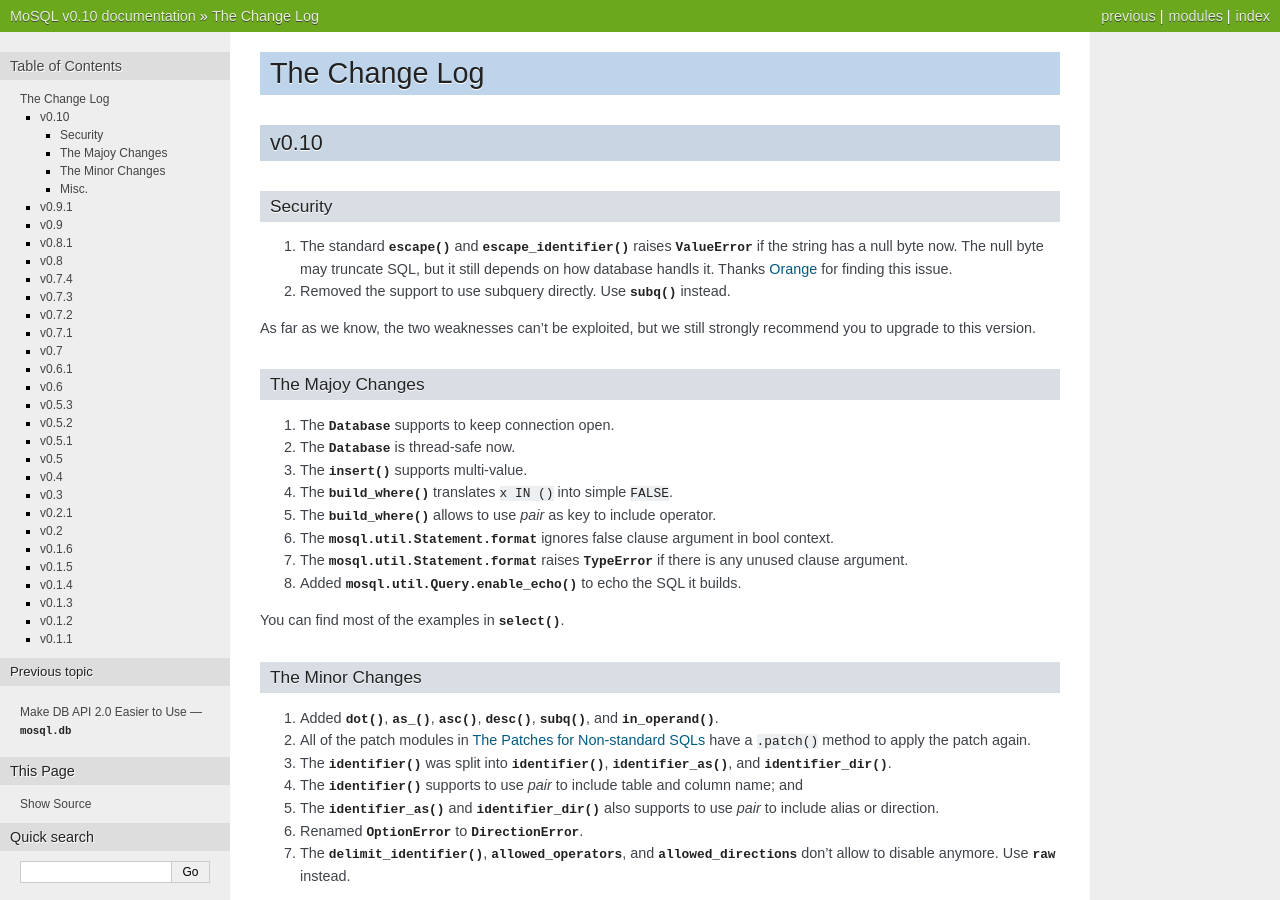
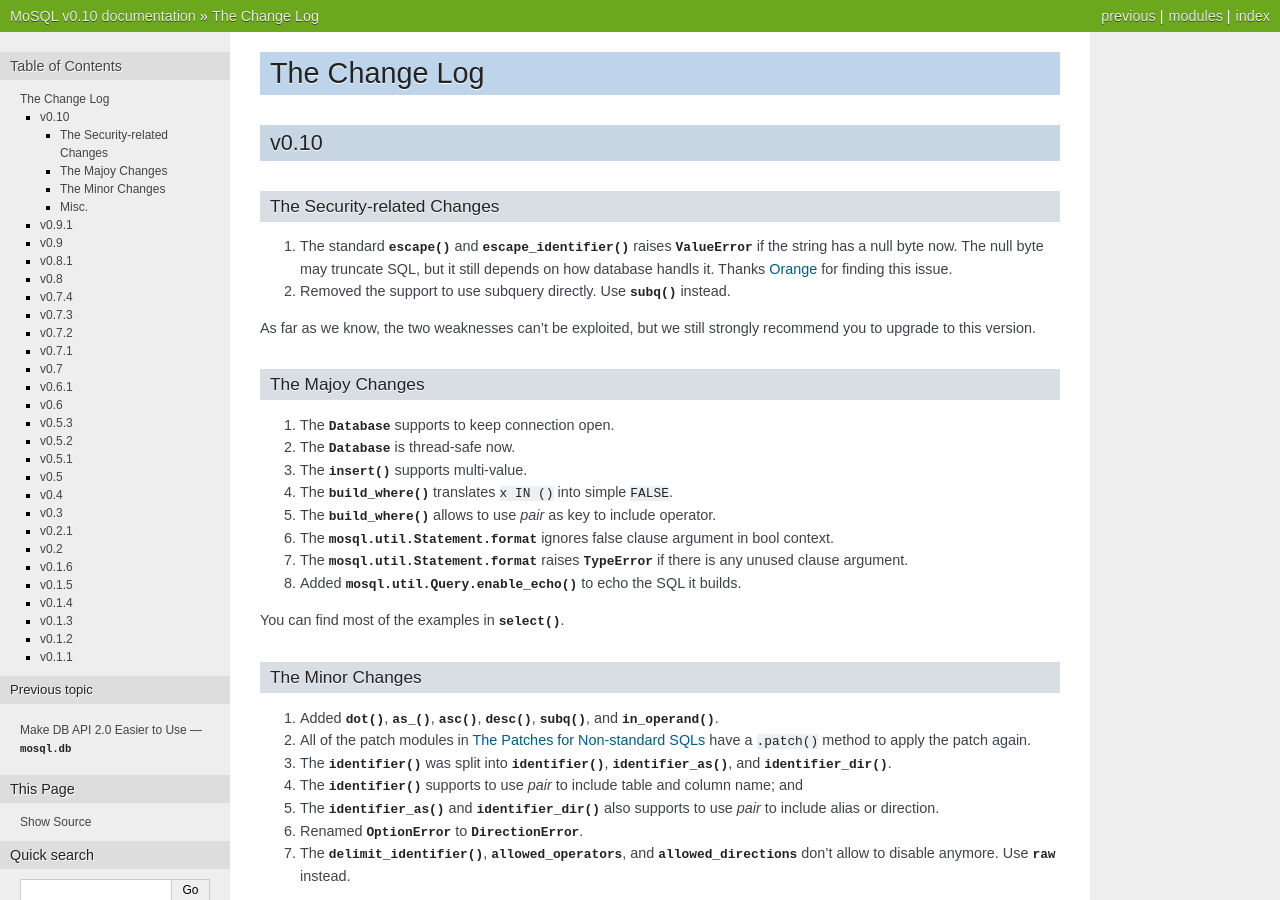
Before and after one commit to moskytw/mosql, a Sphinx documentation site: the page built from docs/changes.rst, in a window 1280 px wide and 900 px high. Built offline with Sphinx 7.4.7, drawn with Linux system fonts in a browser that asks for light colours.

Commit message:
better title

```diff
--- a/docs/changes.rst
+++ b/docs/changes.rst
@@ -4,8 +4,8 @@
 v0.10
 -----
 
-Security
-~~~~~~~~
+The Security-related Changes
+~~~~~~~~~~~~~~~~~~~~~~~~~~~~
 
 #. The standard :func:`~mosql.util.escape` and
    :func:`~mosql.util.escape_identifier` raises :exc:`ValueError` if the string
```
